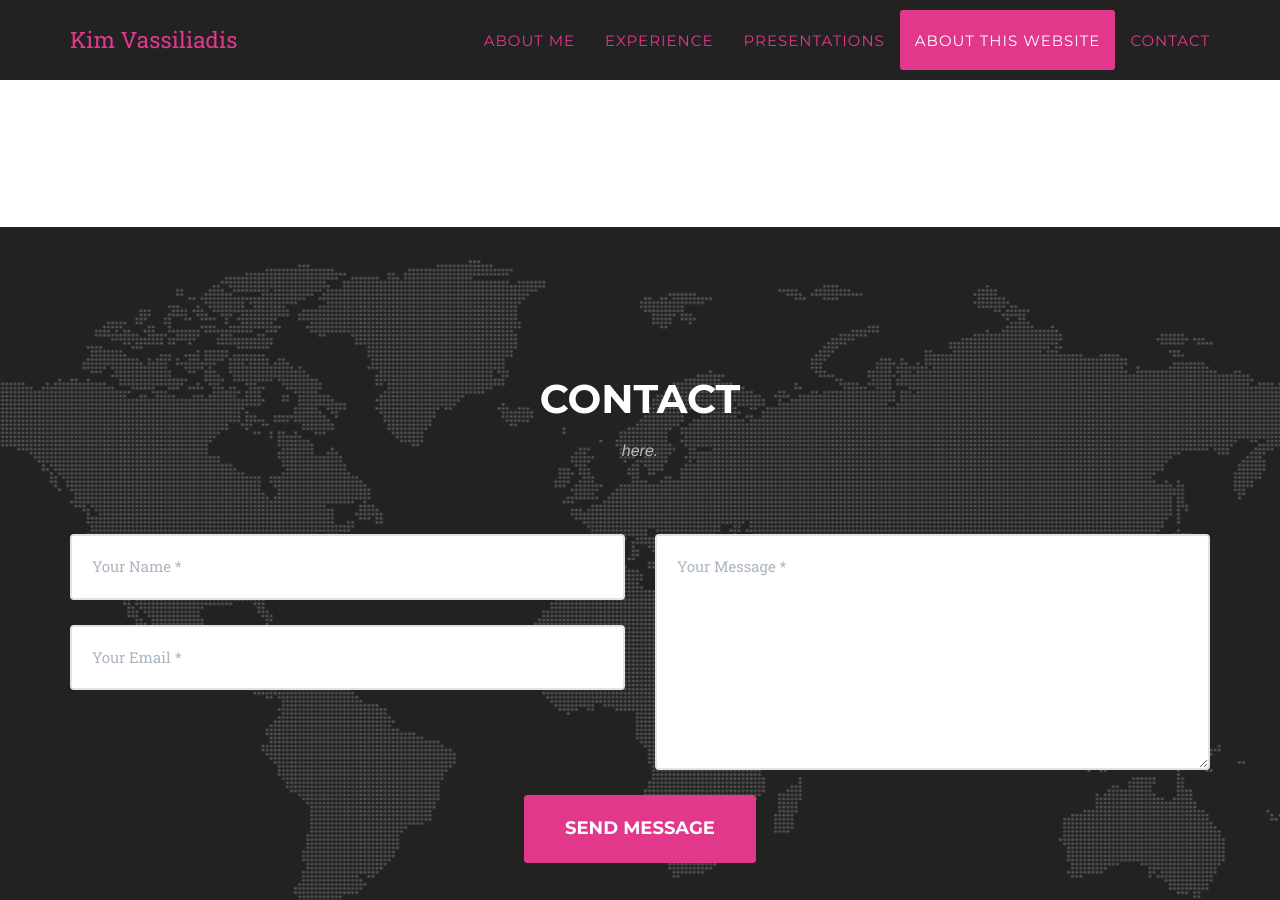
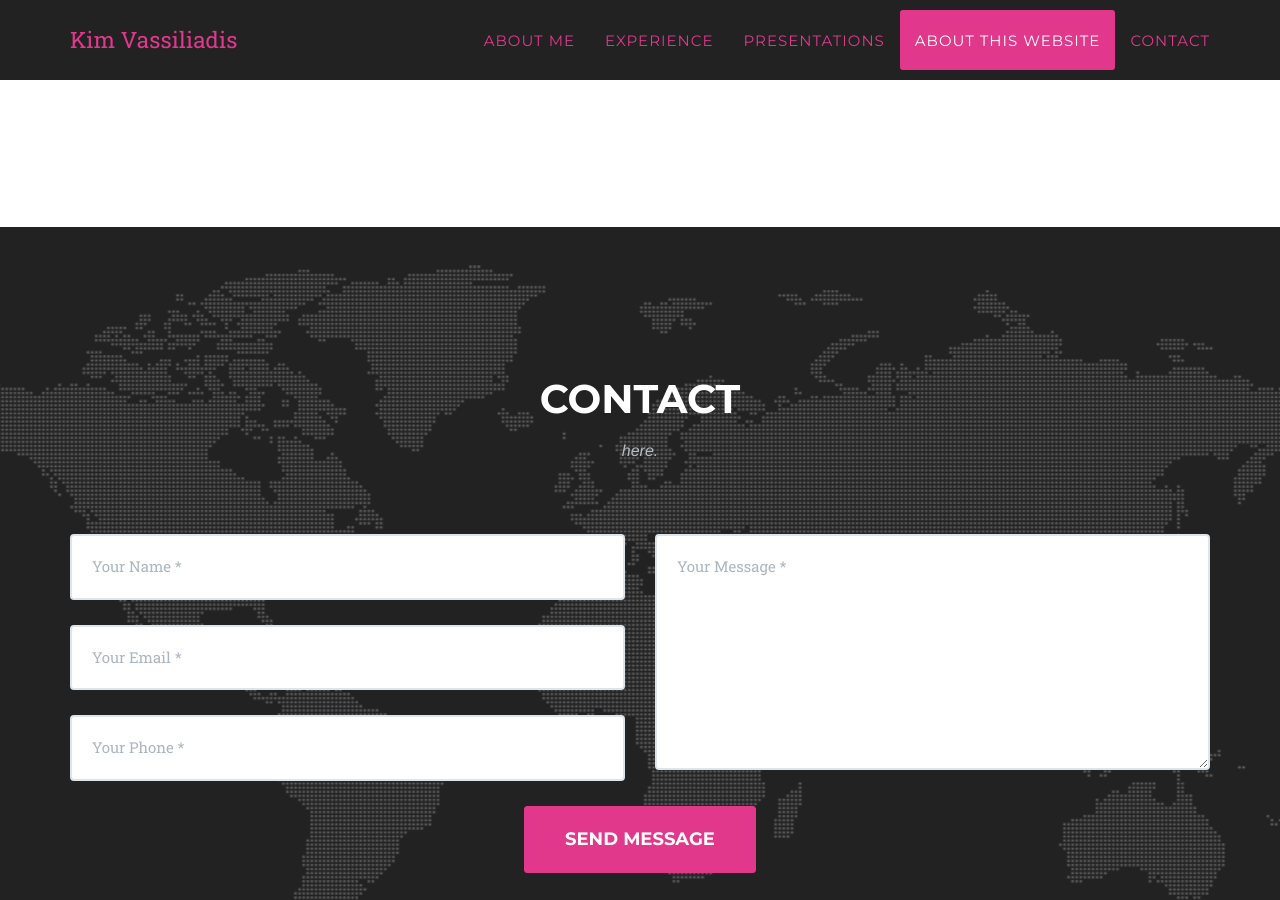
Before and after one commit to kimbrarian/jekyll, a Jekyll site: the page built from index.html, in a window 1280 px wide and 900 px high, scrolled down 4982 px. Built offline with Jekyll 4.4.1, drawn with Linux system fonts in a browser that asks for light colours; some web fonts are replaced.

Commit message:
Update contact.html

```diff
--- a/_includes/contact.html
+++ b/_includes/contact.html
@@ -19,10 +19,10 @@
                                     <input type="email" class="form-control" placeholder="Your Email *" id="email" required data-validation-required-message="Please enter your email address.">
                                     <p class="help-block text-danger"></p>
                                 </div>
-                                <!--<div class="control-group form-group">
+                                <div class="control-group form-group">
                                     <input type="tel" class="form-control" placeholder="Your Phone *" id="phone" required data-validation-required-message="Please enter your phone number.">
                                     <p class="help-block text-danger"></p>
-                                </div>-->
+                                </div>
                             </div>
                             <div class="col-md-6">
                                 <div class="control-group form-group">
```
